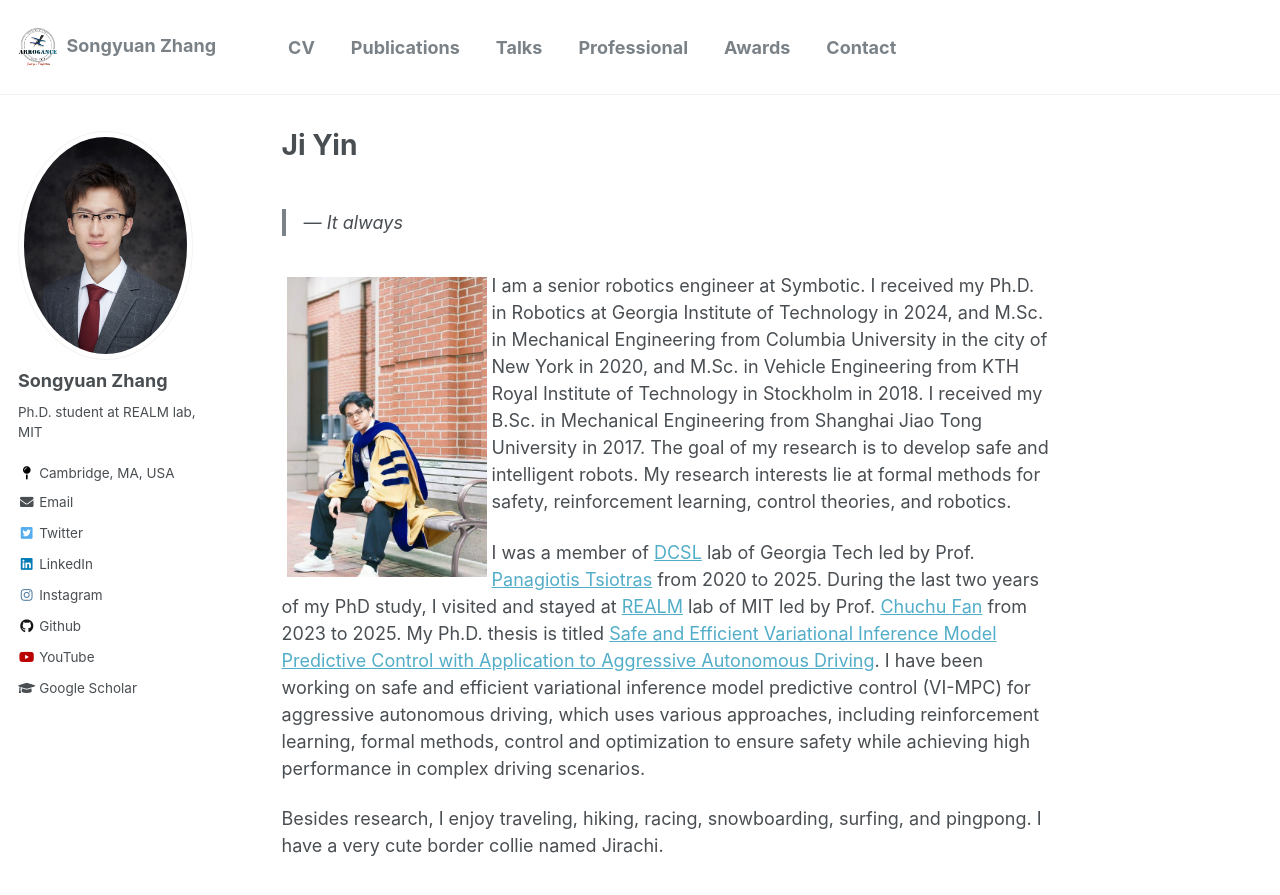
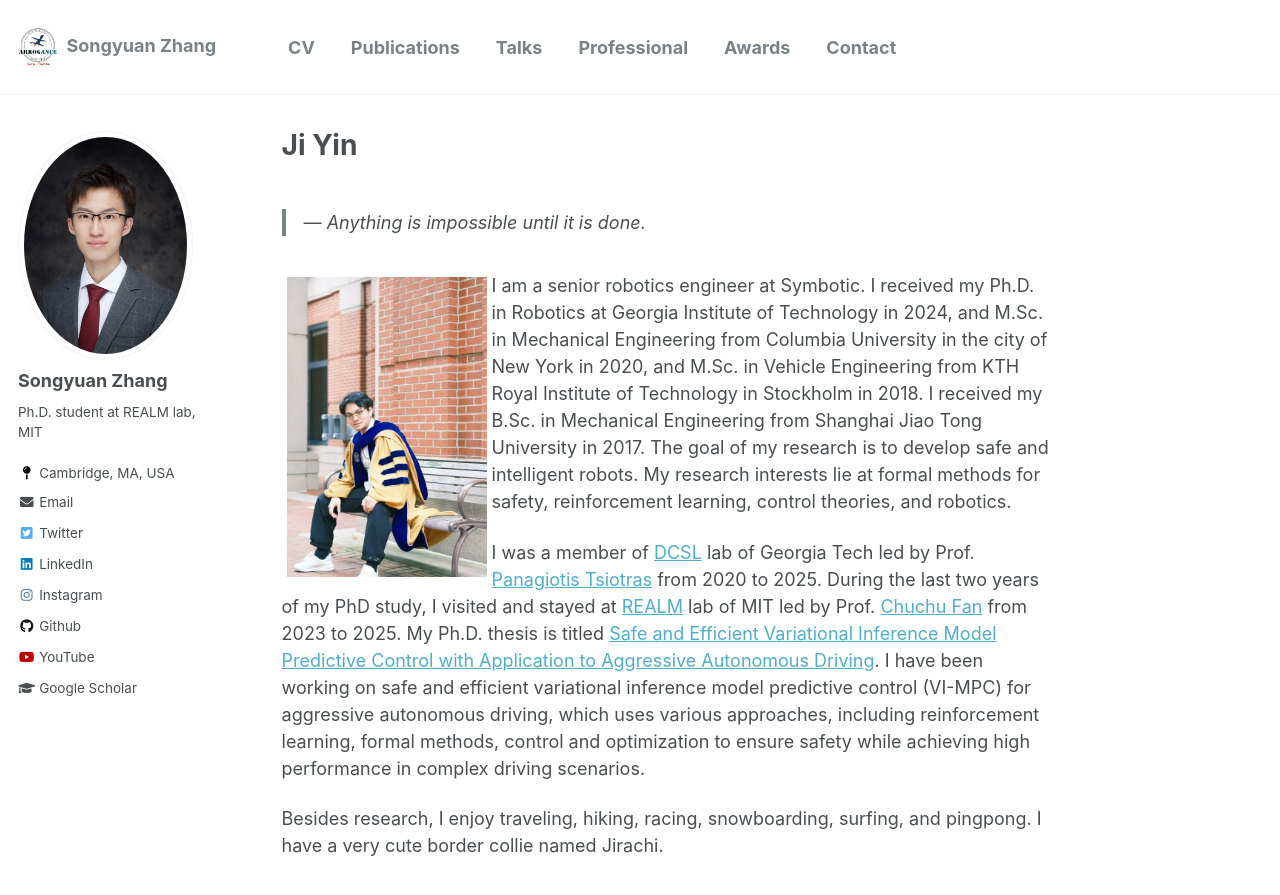
Before and after one commit to yinji921/Ji-Yin, a Jekyll site: the page built from _pages/about.md, in a window 1280 px wide and 900 px high. Shown: the top 895 px of the window. Built offline with Jekyll 4.4.1, drawn with Linux system fonts in a browser that asks for light colours.

Commit message:
updated index.html

```diff
--- a/_pages/about.md
+++ b/_pages/about.md
@@ -8,7 +8,7 @@ redirect_from:
   - /about.html
 ---
 
-> --- It always
+> --- Anything is impossible until it is done.
 
 <p>
   <img src="https://github.com/yinji921/Ji-Yin/blob/main/files/Ji%20Yin%20phd%20photo1.jpg?raw=true" alt="Photo" style="width: 200px;" hspace="5" vspace="5" align="left"/>
```
